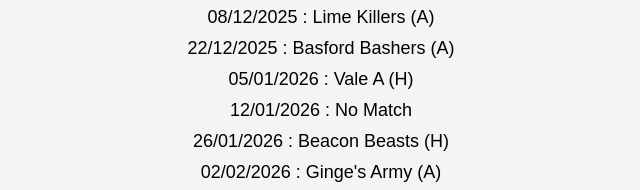
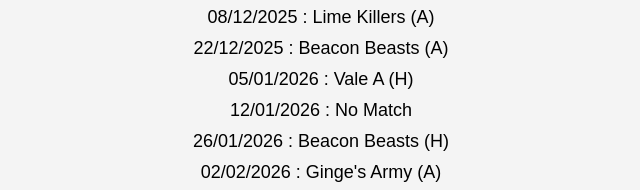
Before and after one commit to con-club-pool-2026/league-results, a plain HTML site: page index.html in a window 1280 px wide. Shown: the part 299-489 px from the top of the page, 319-959 px from the left. Drawn offline with Linux system fonts and the light colour scheme.

Commit message:
Update index.html

```diff
--- a/index.html
+++ b/index.html
@@ -92,7 +92,7 @@
 <p><a href="https://con-club-pool-2026.github.io/league-result-5/" class="button-link">The Abbey Bulwell (H)</a></p>
 <section>
     <div class="sub-header">08/12/2025 : Lime Killers (A)</div>
-    <div class="sub-header">22/12/2025 : Basford Bashers (A)</div>
+    <div class="sub-header">22/12/2025 : Beacon Beasts (A)</div>
     <div class="sub-header">05/01/2026 : Vale A (H)</div>
     <div class="sub-header">12/01/2026 : No Match</div>
     <div class="sub-header">26/01/2026 : Beacon Beasts (H)</div>
```
